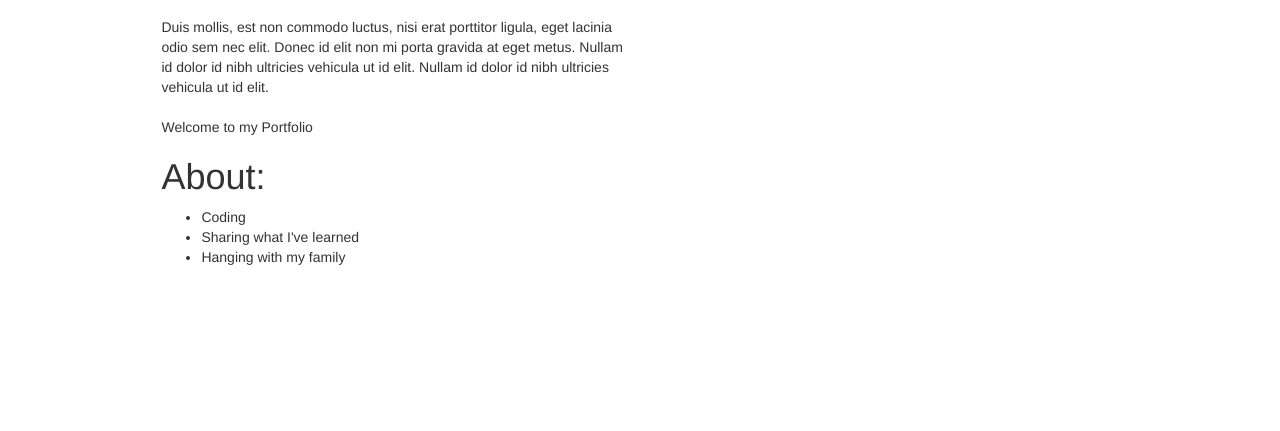
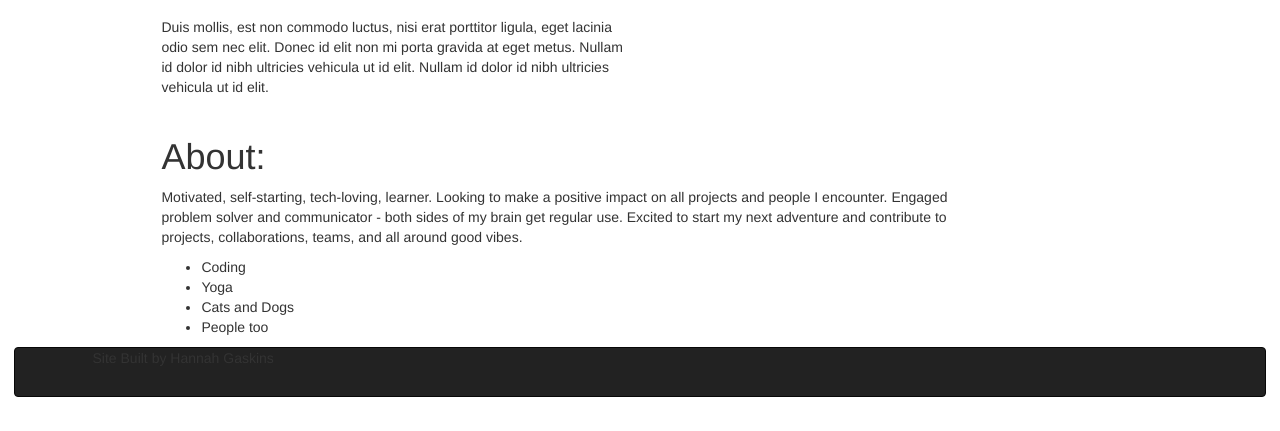
Before and after one commit to hgaskins/portfolio, a plain HTML site: page index.html in a window 1280 px wide. Shown: the part 1225-1656 px from the top of the page. Before the commit the page ends 1516 px from the top, so only its background shows below. Drawn offline with nearby package versions, Linux system fonts and the light colour scheme.

Commit message:
added in basic footer

```diff
--- a/index.html
+++ b/index.html
@@ -30,7 +30,7 @@
                 <span class="icon-bar"></span>
                 <span class="icon-bar"></span>
               </button>
-              <a class="navbar-brand" href="index.html">Hannah Logo</a>
+              <a class="navbar-brand" href="index.html">Hannah Gaskins</a>
             </div>
 
             <!-- Collect the nav links, forms, and other content for toggling -->
@@ -77,22 +77,40 @@
         <div class="container">
             <div class="row">
                 <section id="about" class="tab-content col-md-10">
-                    <header>
-                      Welcome to my Portfolio
-                    </header>
                     <section>
                       <h1>About:</h1>
+                      <p>
+                          Motivated, self-starting,
+                          tech-loving, learner. Looking
+                          to make a positive impact on all
+                          projects and people I encounter.
+                          Engaged problem solver
+                          and communicator - both sides
+                          of my brain get regular use.
+                          Excited to start my next adventure
+                          and contribute to projects,
+                          collaborations, teams, and all
+                          around good vibes.
+                      </p>
                       <ul>
                         <li>Coding</li>
-                        <li>Sharing what I've learned</li>
-                        <li>Hanging with my family</li>
+                        <li>Yoga</li>
+                        <li>Cats and Dogs</li>
+                        <li>People too</li>
                       </ul>
                     </section>
                 </section>
             </div>
         </div>
 
-
+        <!-- ============= footer ================== -->
+        <div class="navbar navbar-inverse">
+            <div class="container">
+                <p>
+                    Site Built by Hannah Gaskins
+                </p>
+            </div>
+        </div>
 
     <!-- jQuery (necessary for Bootstrap's JavaScript plugins) -->
     <script src="https://ajax.googleapis.com/ajax/libs/jquery/2.2.2/jquery.min.js"></script>
```
